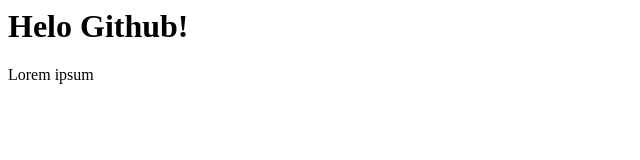
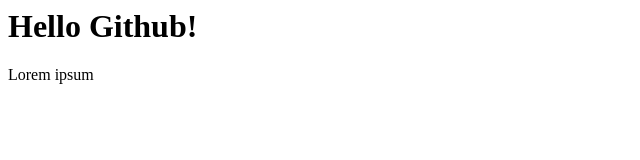
Before and after one commit to kozlofski/frontend-git-linux-12, a plain HTML site: page index.html in a window 1280 px wide. Shown: the whole page, without its empty margins (0-640 px from the left). Drawn offline with Linux system fonts and the light colour scheme.

Commit message:
Literufka

```diff
--- a/index.html
+++ b/index.html
@@ -1,3 +1,3 @@
-<h1>Helo Github!</h1>
+<h1>Hello Github!</h1>
 
 <p>Lorem ipsum</p>
```
